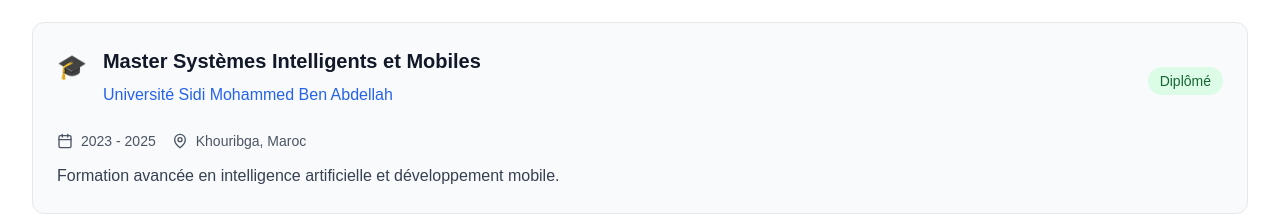
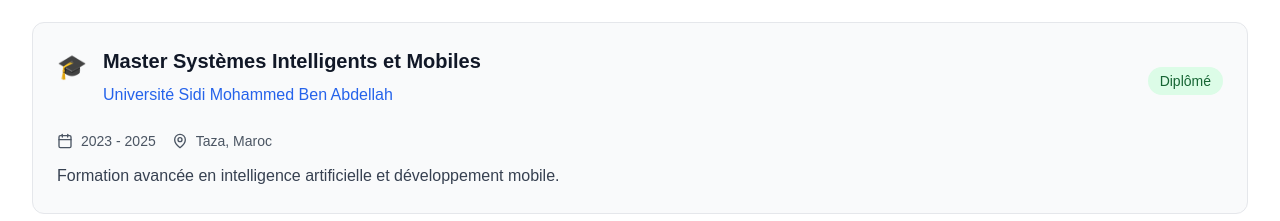
Before and after one commit to ETTAHAIRY-mohamed/MYportfolio, a Next.js app: page /MYportfolio/ in a window 1280 px wide. Shown: the part 4100-4321 px from the top of the page. Built offline with nearby package versions, Linux system fonts and the light colour scheme.

Commit message:
Modifier la localisation de l'institution dans la section Éducation

```diff
--- a/src/components/sections/Education.tsx
+++ b/src/components/sections/Education.tsx
@@ -9,7 +9,7 @@ const Education = () => {
   {
     degree: "Master Systèmes Intelligents et Mobiles",
     institution: "Université Sidi Mohammed Ben Abdellah",
-    location: "Khouribga, Maroc",
+    location: "Taza, Maroc",
     period: "2023 - 2025",
     status: "Diplômé",
     description: "Formation avancée en intelligence artificielle et développement mobile.",
```
